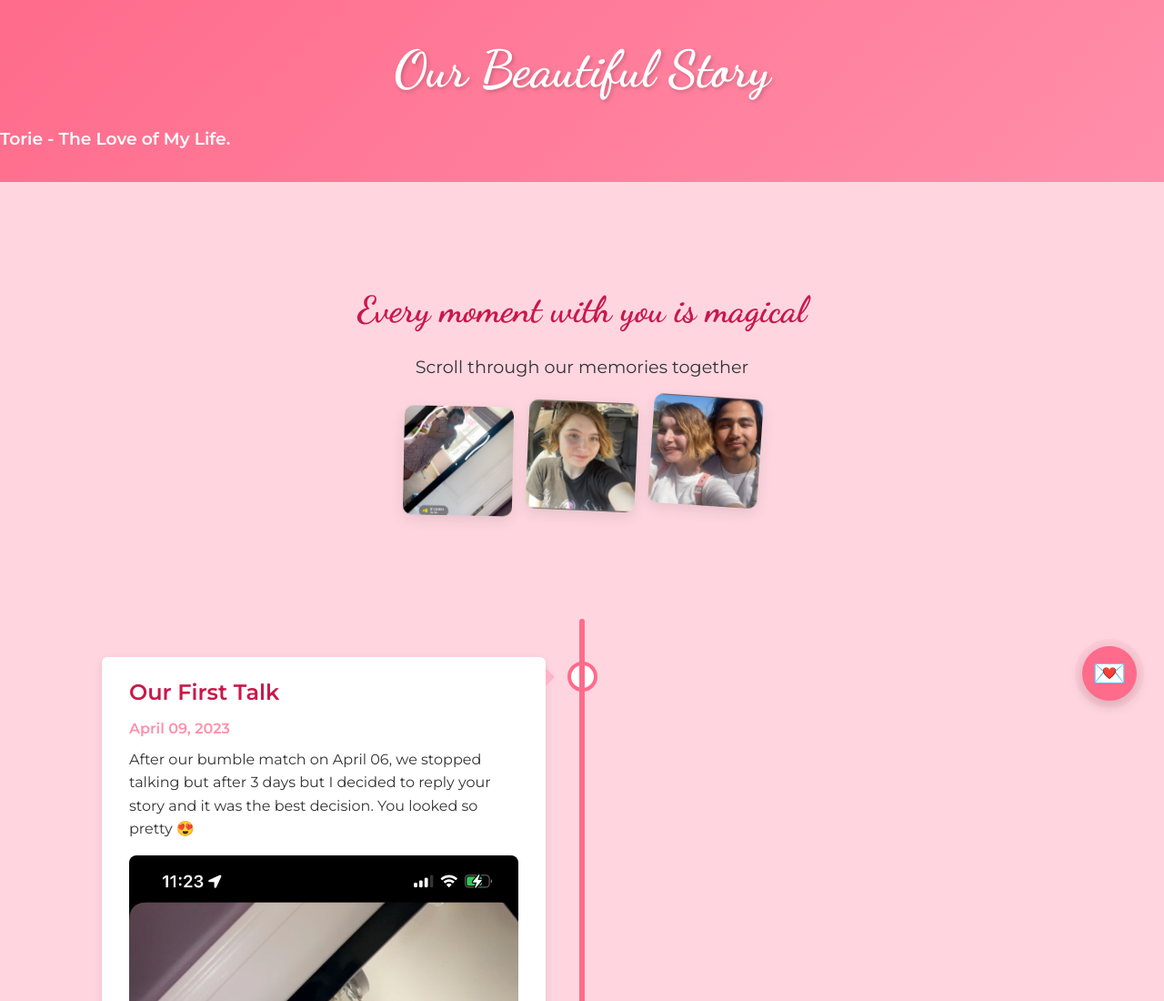
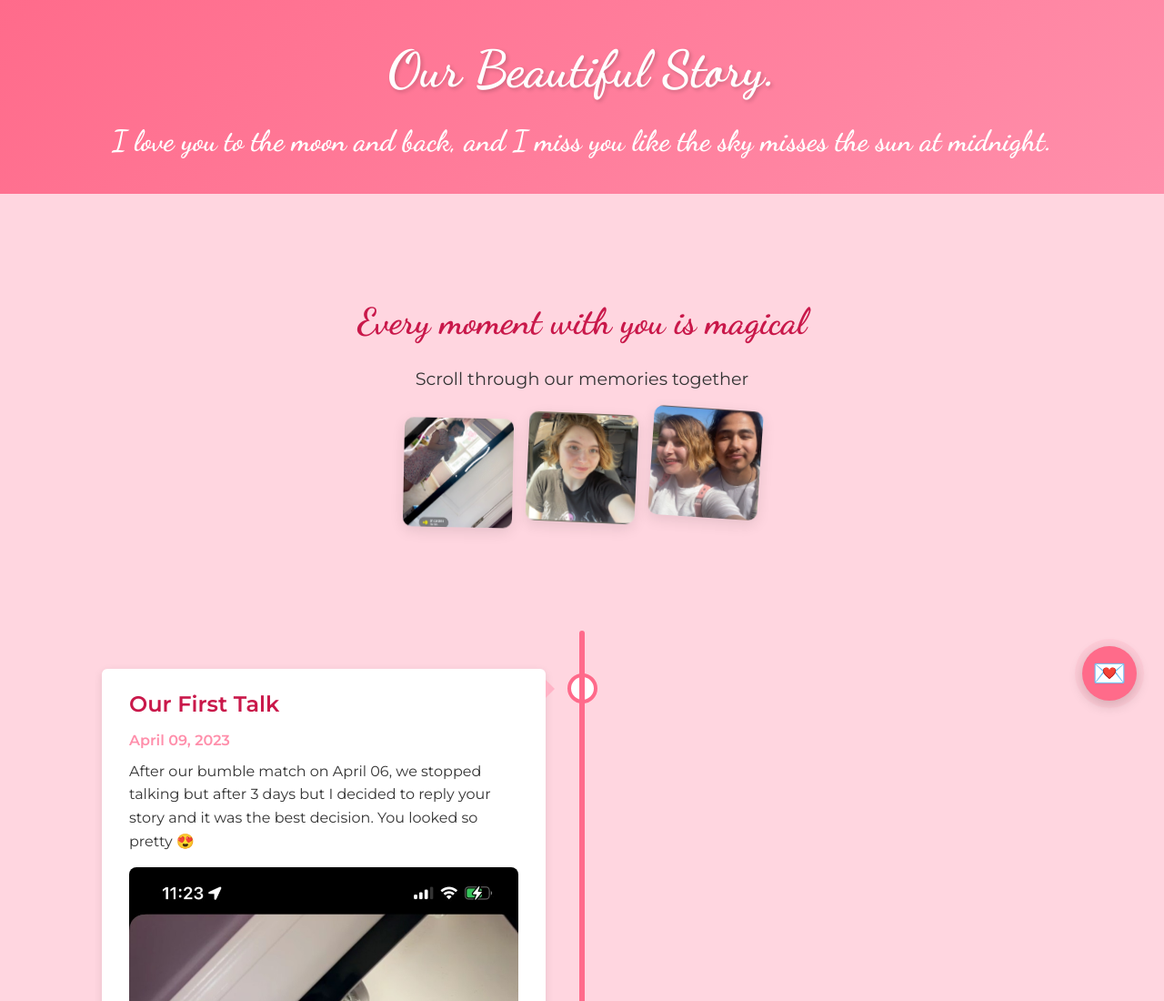
Before and after one commit to biv3k224/adventure-book, a plain HTML site: page index.html in a window 1280 px wide. Shown: the top 1100 px of the page at 91% size. Drawn offline with Linux system fonts and the light colour scheme.

Commit message:
added subtitle

```diff
--- a/index.html
+++ b/index.html
@@ -22,8 +22,8 @@
     </div>
 
     <header>
-        <h1>Our Beautiful Story</h1>
-        <h3 style="text-align: left;">Torie - The Love of My Life.</h3>
+        <h1>Our Beautiful Story.</h1>
+        <h2 class="subtitle">I love you to the moon and back, and I miss you like the sky misses the sun at midnight.</h2>
         <div class="hearts-container"></div>
     </header>
 
--- a/styles.css
+++ b/styles.css
@@ -489,6 +489,20 @@ footer {
     opacity: 0.3;
     pointer-events: none;
 }
+header h1,
+header h2.subtitle {
+    font-family: 'Dancing Script', cursive; /* Same font as h1 */
+    text-align: center;
+    color: white; /* Or whatever color matches your h1 */
+    margin: 0;
+    padding: 0;
+}
+
+header h2.subtitle {
+    font-size: 2rem; /* Slightly smaller than h1 */
+    margin-top: 0.5rem; /* Space between h1 and h2 */
+    font-weight: 700;
+}
 
 /* Responsive design */
 @media screen and (max-width: 768px) {
```
